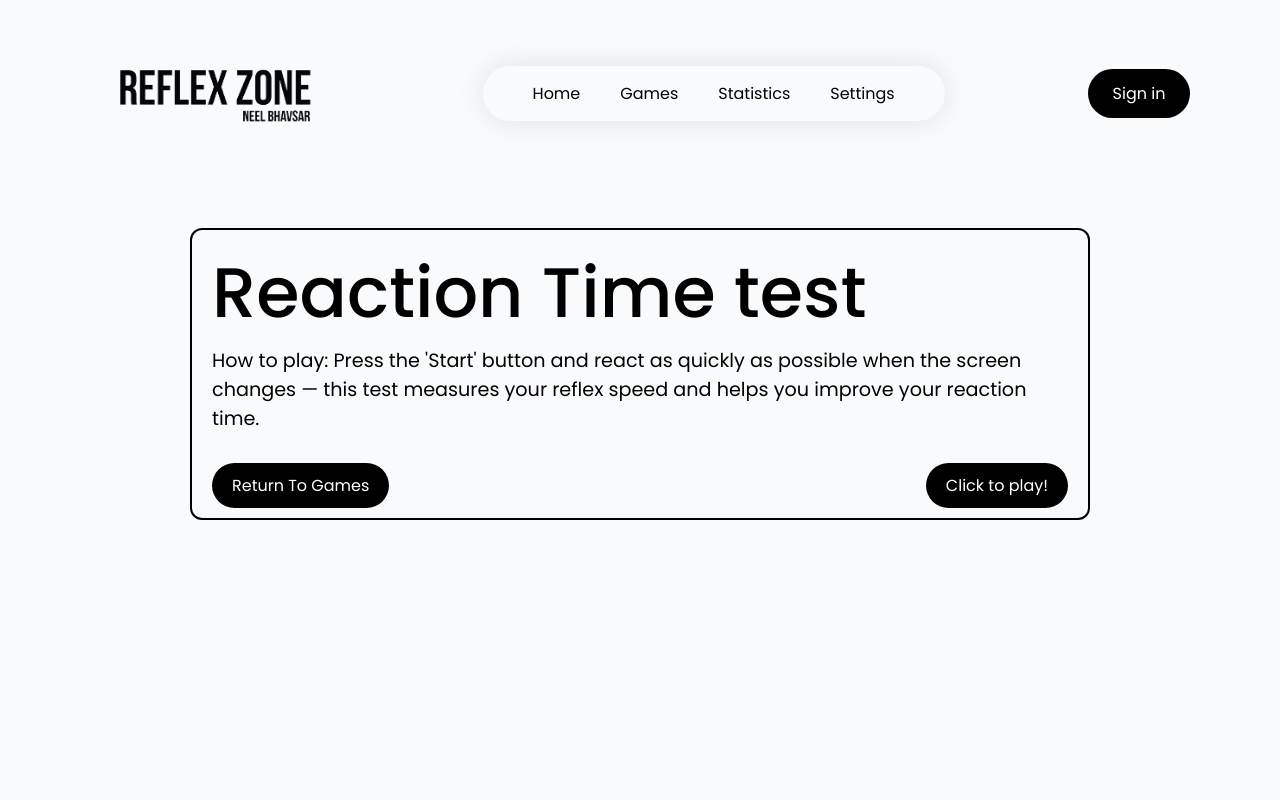
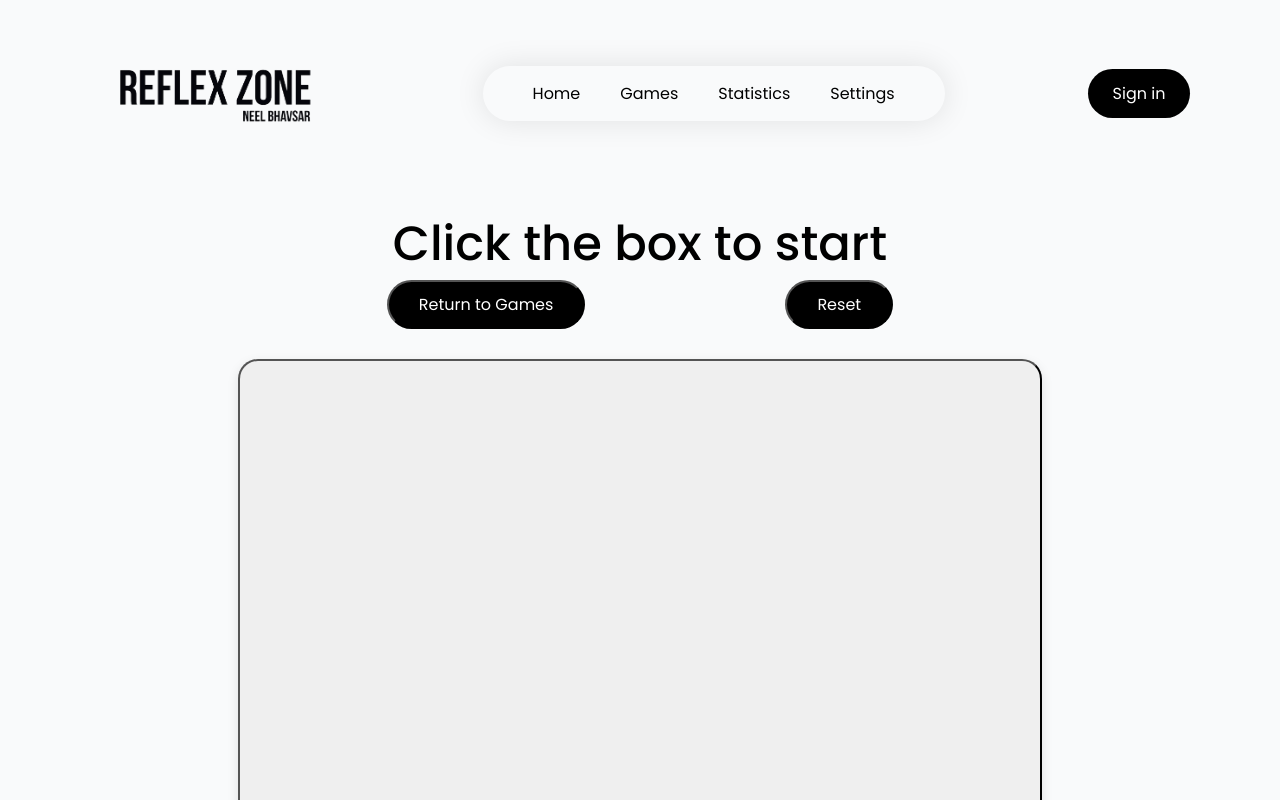
Before and after one commit to NeelBhavsar1/ReflexZone, a React (Vite) app: page /reaction-time-test in a window 1280 px wide. Both pictures are taken after a click on the button "Click to play!". Shown: the top 800 px of the page. Built offline with nearby package versions, Linux system fonts and the light colour scheme.

Commit message:
created new game mode

```diff
--- a/src/components/GameScreen.jsx
+++ b/src/components/GameScreen.jsx
@@ -1,6 +1,8 @@
-import React from 'react'
+import React, { useState } from 'react'
 import './GameScreen.css'
 import { Navigate, useNavigate } from 'react-router-dom'
+
+//reusable component for displaying the game item component when users have clicked game mode
 
 const GameScreen = ({ title, description, onStart }) => {
 
--- a/src/components/Gamebox.jsx
+++ b/src/components/Gamebox.jsx
@@ -2,7 +2,7 @@ import React from 'react'
 import { Link } from 'react-router-dom'
 import '../index.css'
 
-
+//Reusable component for displaying content in the gamescreen
 const Gamebox = ({ title, path, description }) => {
   return (
 
--- a/src/components/NavBar.jsx
+++ b/src/components/NavBar.jsx
@@ -2,6 +2,8 @@ import ReflexZone from '../assets/icon.png'
 import './NavBar.css'
 import { Link } from 'react-router-dom'
 import { NavLink } from 'react-router-dom'
+
+//navigation bar
 
 function NavBar() {
     return (
--- /dev/null
+++ b/src/components/playinggamecomponents/reactiontimeGame/ReactionTimeGame.css
@@ -0,0 +1,64 @@
+.reactiontimegame-container {
+    display: flex;
+    flex-direction: column;
+    align-items: center;
+    justify-content: center;
+    padding: 20px;
+}
+
+.reactiontime-info {
+    display: flex;
+    flex-direction: column;
+    align-items: center;
+    margin-bottom: 30px;
+    font-weight: 500;
+}
+
+.reactiontime-info button {
+    background-color: black;
+    padding: 10px 30px;
+    border-radius: 30px;
+    color: white;
+    font-size: 16px;
+    cursor: pointer;
+    transition: transform 0.3s ease, filter 0.3s ease;
+}
+
+.reactiontime-info button:hover {
+    transform: scale(1.1);
+    filter: brightness(1.4);
+}
+
+.btn-wrapper {
+    display: flex;
+    gap: 200px;
+}
+
+
+.reactiontime-info h1 {
+    font-size: 3rem;
+}
+
+.reactiontime-clickbox {
+    padding: 280px 400px;
+    margin-bottom: 40px;
+    border-radius: 20px;
+
+    font-size: 1.5rem;
+    cursor: pointer;
+
+    transition: transform 0.4s ease;
+    box-shadow: 0 4px 12px rgba(0, 0, 0, 0.1);
+}
+
+.reactiontime-clickbox:hover {
+    transform: scale(1.05);
+    box-shadow: 0 4px 12px rgba(0, 0, 0, 0.9);
+}
+
+
+
+.reactiontime-clickbox.signal-on {
+    background-color: #4CAF50;
+    color: white;
+}
--- /dev/null
+++ b/src/components/playinggamecomponents/reactiontimeGame/ReactionTimeGame.jsx
@@ -0,0 +1,85 @@
+import React, { useState } from 'react'
+import './ReactionTimeGame.css'
+import { useNavigate } from 'react-router-dom'
+
+
+const ReactionTimeGame = () => {
+
+  const navigate = useNavigate()
+
+  const resetGame = () => {
+  setGameStarted(false)
+  setSignalShown(false)
+  setStartTime(null)
+  setReactionTime(0)
+  setMessage("Click the box to start!")
+  setClickable(true)
+}
+
+  const [reactionTime, setReactionTime] = useState(0)
+  const [gameStarted, setGameStarted] = useState(false)
+  const [signalShown, setSignalShown] = useState(false)
+  const [startTime, setStartTime] = useState(null)
+  const [message, setMessage] = useState("Click the box to start")
+  const [clickable, setClickable] = useState(true)
+
+
+  const btnhandler = () => {
+
+    if(!clickable) {
+      return;
+    }
+
+    if (!gameStarted) {
+      console.log("ReactionTime game has started!")
+      setGameStarted(true)
+
+      const randomDelay = Math.floor(Math.random() * 3000) + 2000;
+
+      setTimeout(() => {
+        setSignalShown(true)
+        setStartTime(Date.now())
+        setMessage("CLICK NOW!")
+        setClickable(true)
+      }, randomDelay)
+
+    } else if (signalShown) {
+      const endTime = Date.now()
+      const timeTaken = endTime - startTime
+      setReactionTime(timeTaken)
+      setMessage(`Your reaction time was ${timeTaken}ms`)
+      setClickable(false)
+
+    } else {
+      setMessage("Too soon! Wait for the green signal")
+      setClickable(false)
+
+
+    }
+}
+
+
+
+  return (
+    <div className='reactiontimegame-container'>
+      <div className="reactiontime-info">
+        <h1>{message}</h1>
+        <div className='btn-wrapper'>
+          <button onClick={() => navigate('/games')}>Return to Games</button>
+          <button onClick={resetGame}>Reset</button>
+        </div>
+
+      </div>
+
+      <button
+      className={`reactiontime-clickbox ${message === "CLICK NOW!" ? 'signal-on' : ''}`}
+      onClick={btnhandler}
+      disabled={!clickable}>
+
+      </button>
+
+    </div>
+  )
+}
+
+export default ReactionTimeGame
--- a/src/pages/game-pages/ClicksPerSecond.jsx
+++ b/src/pages/game-pages/ClicksPerSecond.jsx
@@ -1,7 +1,8 @@
 import React, { useState } from 'react'
 import GameScreen from '../../components/GameScreen'
 import '../../index.css'
-import CpsGame from '../../components/playinggamecomponents/cpsGame/CpsGame';
+import CpsGame from '../../components/playinggamecomponents/cpsGame/cpsgame/CpsGame';
+
 
 
 const ClicksPerSecond = () => {
@@ -10,7 +11,7 @@ const ClicksPerSecond = () => {
 
   const handleStart = () => {
     setIsPlaying(!isPlaying)
-    console.log("Game state: True")
+    console.log("Game state: Truee")
 
   }
 
--- a/src/pages/game-pages/ReactionTime.jsx
+++ b/src/pages/game-pages/ReactionTime.jsx
@@ -1,11 +1,32 @@
 import React from 'react'
 import GameScreen from '../../components/GameScreen'
 import '../../index.css'
+import ReactionTimeGame from '../../components/playinggamecomponents/reactiontimeGame/ReactionTimeGame'
+import { useState } from 'react'
 
 const ReactionTime = () => {
+
+  const [isPlaying, setIsPlaying] = useState(false)
+
+  const handleStart = () => {
+    setIsPlaying(!isPlaying);
+  }
+
   return (
     <div>
-      <GameScreen title="Reaction Time test" description="Press the 'Start' button and react as quickly as possible when the screen changes — this test measures your reflex speed and helps you improve your reaction time."/>
+
+      {isPlaying ? (
+        <ReactionTimeGame />
+      ) : (
+        <GameScreen
+        title="Reaction Time test"
+        description="Press the 'Start' button and react as quickly as possible when the screen changes — this test measures your reflex speed and helps you improve your reaction time."
+        onStart={handleStart}
+      />
+      )
+
+    }
+
     </div>
   )
 }
```
Also changed, not shown: src/pages/game-pages/Precision.jsx (+8 -2 lines).
